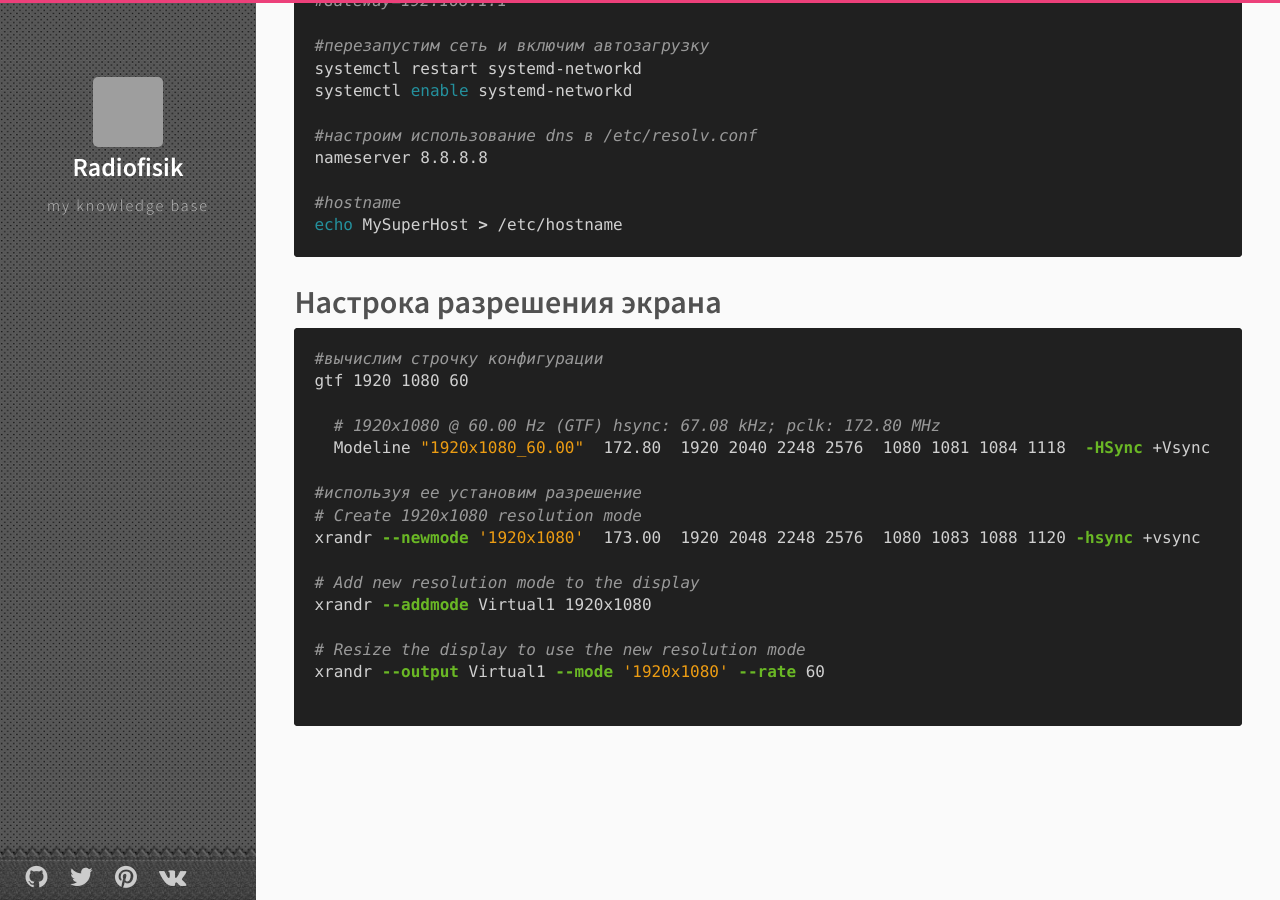
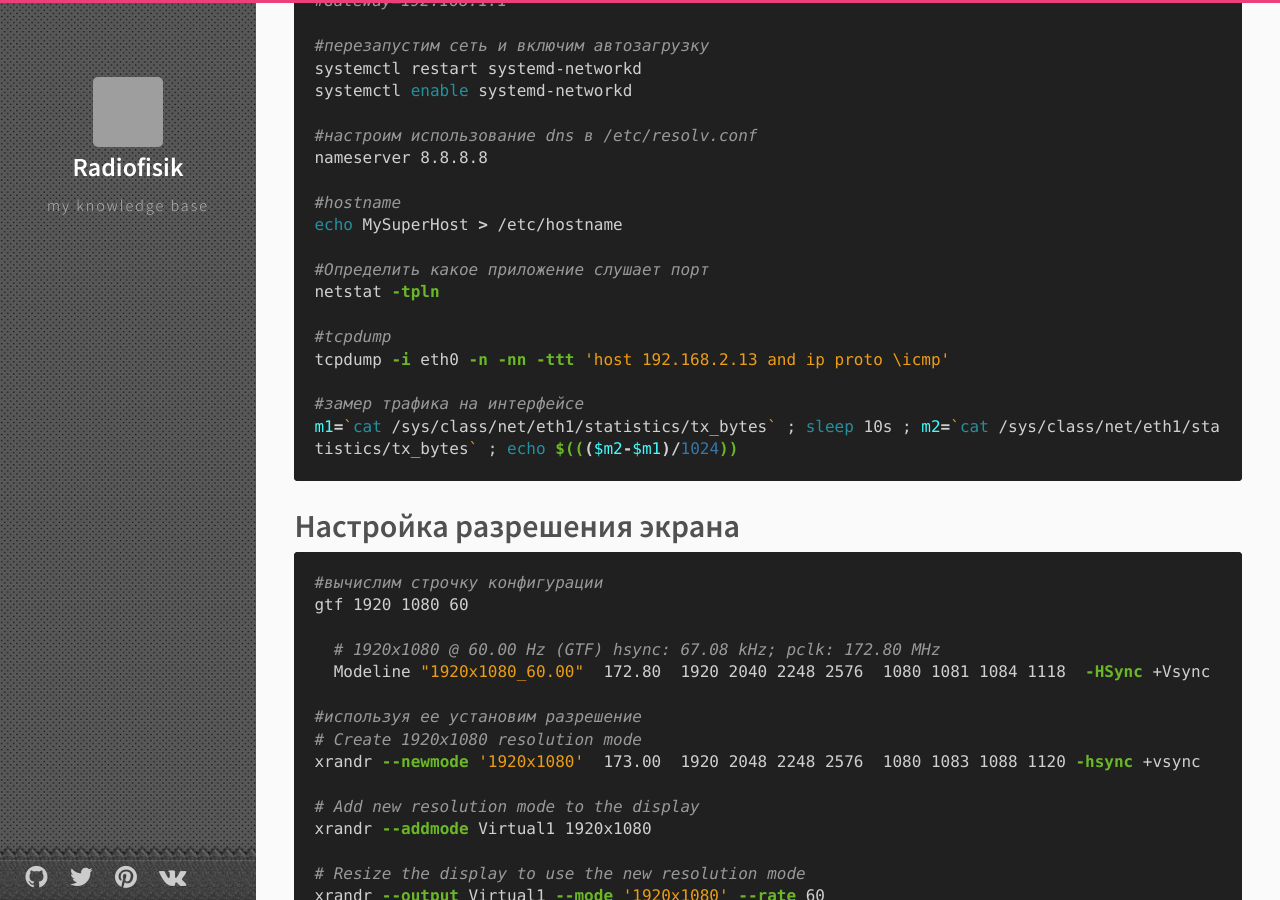
Before and after one commit to Radiofisik/radiofisik.github.io, a Jekyll site: the page built from _posts/linux/2019-08-24-linux.md, in a window 1280 px wide and 900 px high, scrolled down 12751 px. Built offline with Jekyll 4.4.1, drawn with Linux system fonts in a browser that asks for light colours; comment, search, counter and statistics services are not loaded; grey boxes are pictures that could not be loaded.

Commit message:
add some linux commands

````diff
--- a/_posts/linux/2019-08-24-linux.md
+++ b/_posts/linux/2019-08-24-linux.md
@@ -489,8 +489,6 @@ User_Alias ADMINS = radiofisik, dockeruser
 ADMINS      ALL=(ALL) NOPASSWD:ALL
 ```
 
-
-
 ## Настройка сети
 
 ```bash
@@ -517,9 +515,18 @@ nameserver 8.8.8.8
 
 #hostname
 echo MySuperHost > /etc/hostname
+
+#Определить какое приложение слушает порт
+netstat -tpln
+
+#tcpdump
+tcpdump -i eth0 -n -nn -ttt 'host 192.168.2.13 and ip proto \icmp'
+
+#замер трафика на интерфейсе
+m1=`cat /sys/class/net/eth1/statistics/tx_bytes` ; sleep 10s ; m2=`cat /sys/class/net/eth1/statistics/tx_bytes` ; echo $((($m2-$m1)/1024))
 ```
 
-## Настрока разрешения экрана
+## Настройка разрешения экрана
 
 ```bash
 #вычислим строчку конфигурации
````
